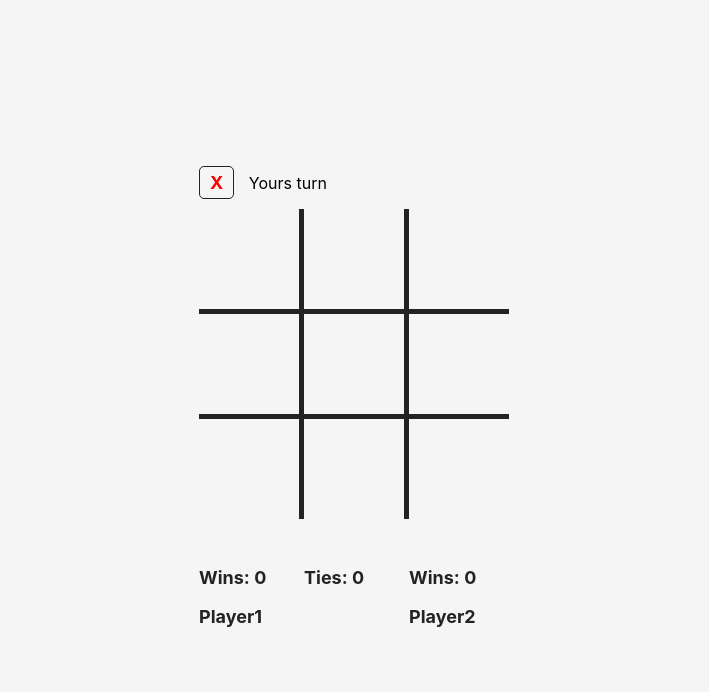
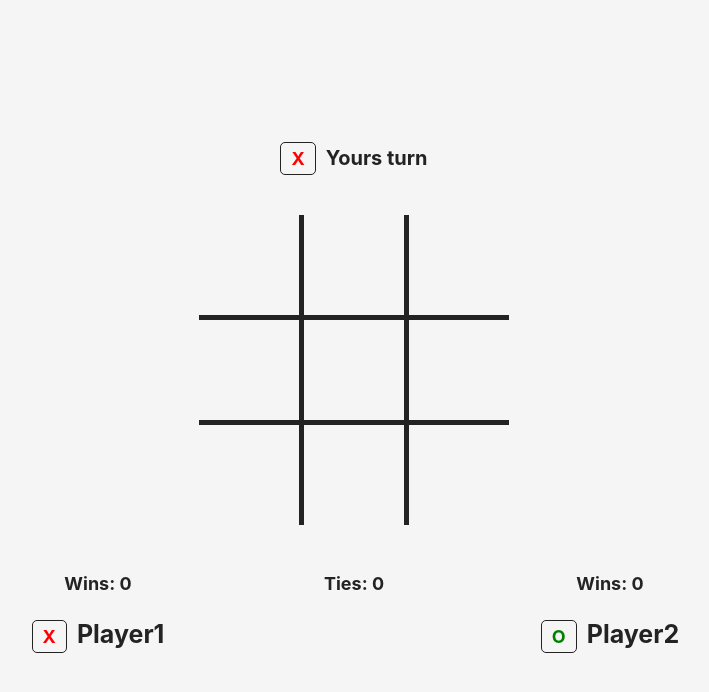
Before and after one commit to developerpkumar/react_tic-tac-toe, a React (Create React App) app: page / in a window 1280 px wide. Both pictures are taken after a click on the button "Start Game". Shown: the top 692 px of the page, without its empty margins (286-995 px from the left). Built offline with nearby package versions, Linux system fonts and the light colour scheme.

Commit message:
Game working with all functionalities

```diff
--- a/src/App.css
+++ b/src/App.css
@@ -45,6 +45,8 @@
 }
 
 .board-square {
+  width: max-content;
+  margin: auto;
   background-color: rgb(35, 35, 35);
   display: grid;
   grid-template-rows: repeat(3, 1fr);
@@ -67,9 +69,9 @@
 }
 
 .player-card {
+  width: 60vw;
   display: grid;
   grid-template-columns: repeat(3, 1fr);
-  gap: 5px;
   color: rgb(35, 35, 35);
   margin-top: 30px;
   font-size: 18px;
@@ -89,4 +91,39 @@
   margin-right: 10px;
   font-size: 18px;
   font-weight: bold;
+  background-color: whitesmoke;
 }
+
+.center {
+  text-align: center;
+}
+
+.play-again {
+  background-color: green;
+  color: white;
+  padding: 8px 15px;
+  border: 1px solid rgb(35, 35, 35);
+  border-radius: 5px;
+  font-size: 18px;
+  font-weight: bold;
+  cursor: pointer;
+  margin-left: 10px;
+}
+.game-info {
+  font-size: 20px;
+  font-weight: bold;
+  color: rgb(35, 35, 35);
+  padding-bottom: 25px;
+}
+
+.player-name {
+  font-size: 25px;
+}
+.border {
+  border: 1px solid rgb(35, 35, 35);
+  border-radius: 10px;
+  padding: 15px 10px;
+  background-color: yellow;
+  width: fit-content;
+  margin: auto;
+}
--- a/src/components/Board.jsx
+++ b/src/components/Board.jsx
@@ -17,7 +17,9 @@ const Board = ({ players, setPlayers }) => {
 
   const [winner, setWinner] = useState(null);
 
-  const [ties, setTies] = useState(false);
+  const [ties, setTies] = useState(0);
+
+  const [isTie, setIsTie] = useState(false);
 
   const [count, setCount] = useState(0);
 
@@ -25,8 +27,7 @@ const Board = ({ players, setPlayers }) => {
 
   let win = false;
 
-  if (ties === false && !winner) {
-    console.log("Check", count);
+  if (!isTie && !winner) {
     if (
       (updatedBoard[0][0] !== null &&
         updatedBoard[0][0] === updatedBoard[0][1] &&
@@ -55,69 +56,110 @@ const Board = ({ players, setPlayers }) => {
     ) {
       win = true;
     }
+    if (count === 9 && !win) {
+      setIsTie(true);
+      setCount(0);
+    }
   }
 
   if (win) {
     setWinner(() => {
-      if (activePlayer === player1.symbol) return player2.name;
-      else return player1.name;
+      if (activePlayer === player1.symbol) {
+        return player2.name;
+      } else {
+        return player1.name;
+      }
     });
-
-    if (count === 9 && !winner) {
-      setTies((pre) => true);
-    }
   }
 
   const handlePlayAgain = () => {
     setNewBoard(initialBoard);
     setActivePlayer(player1.symbol);
     setCount(0);
+
+    if (winner === player1.name) {
+      setPlayers((prev) => {
+        return {
+          ...prev,
+          player1: { ...prev.player1, wins: prev.player1.wins + 1 },
+        };
+      });
+    } else if (winner === player2.name) {
+      setPlayers((prev) => {
+        return {
+          ...prev,
+          player2: { ...prev.player2, wins: prev.player2.wins + 1 },
+        };
+      });
+    }
+
+    if (!winner) setTies((prev) => prev + 1);
+
     setWinner(null);
-    setTies((pre) => false);
+
+    setIsTie(false);
   };
 
   const playerInfo = (
     <div className="player-card">
-      <div>
+      <div className="center">
         <p>Wins: {player1.wins}</p>
-        <p>{player1.name}</p>
+        <p className="player-name">
+          <span className="turn-btn red">X</span>
+          {player1.name}
+        </p>
       </div>
-      <p>Ties: 0</p>
-      <div>
+      <p className="center">Ties: {ties}</p>
+      <div className="center">
         <p>Wins: {player2.wins}</p>
-        <p>{player2.name}</p>
+        <p className="player-name">
+          <span className="turn-btn green">O</span>
+          {player2.name}
+        </p>
       </div>
     </div>
   );
 
   const winnerCard = (
-    <div>
-      <p>{winner} wins</p>
-      <button onClick={handlePlayAgain}>Play Again!</button>
-    </div>
+    <p className="center border">
+      <span
+        className={winner === player1.name ? "red turn-btn" : "green turn-btn"}
+      >
+        {winner === player1.name ? "X" : "O"}
+      </span>
+      {winner} wins
+      <span onClick={handlePlayAgain} className="play-again">
+        Play Again!
+      </span>
+    </p>
   );
 
   const tieGameCard = (
-    <div>
-      <p>Game Ties</p>
-      <button onClick={handlePlayAgain}>Play Again!</button>
-    </div>
+    <p className="center border">
+      Game Ties
+      <span className="play-again" onClick={handlePlayAgain}>
+        Play Again!
+      </span>
+    </p>
+  );
+
+  const turnCard = (
+    <p className="center">
+      <span className={activePlayer == "X" ? "red turn-btn" : "green turn-btn"}>
+        {activePlayer}
+      </span>
+      Yours turn
+    </p>
   );
 
   return (
     <div>
-      {winner && winnerCard}
-      {ties && !winner && tieGameCard}
-      {
-        <p>
-          <span
-            className={activePlayer == "X" ? "red turn-btn" : "green turn-btn"}
-          >
-            {activePlayer}
-          </span>{" "}
-          Yours turn
-        </p>
-      }
+      <div className="game-info">
+        {winner && winnerCard}
+        {isTie && tieGameCard}
+        {!isTie && !winner && turnCard}
+      </div>
+
       <div className="board-square">
         {newBoard.map((row, rIndex) => {
           return (
@@ -142,7 +184,7 @@ const Board = ({ players, setPlayers }) => {
         })}
       </div>
 
-      {playerInfo}
+      <div>{playerInfo}</div>
     </div>
   );
 };
```
